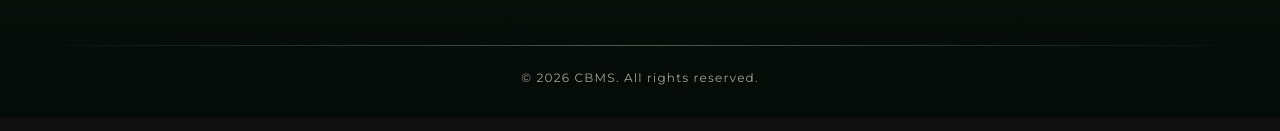
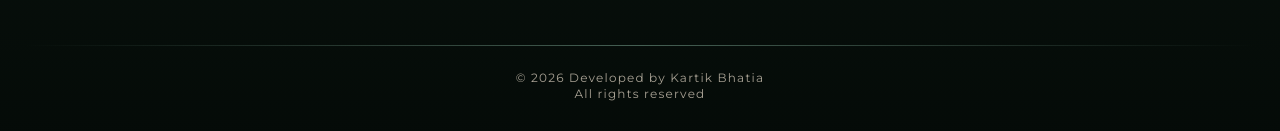
Before and after one commit to kartikbhatia12/Photography, a React (Vite) app: page / in a window 1280 px wide. Shown: the part 5517-5648 px from the top of the page. Built offline with nearby package versions, Linux system fonts and the light colour scheme.

Commit message:
Modify Footer component with new contact details
Updated footer component to include a new contact message and adjusted the copyright notice.

```diff
--- a/src/components/Footer.jsx
+++ b/src/components/Footer.jsx
@@ -71,7 +71,7 @@ const Footer = () => {
       {/* Bottom bar */}
       <div className="sage-line mb-6" />
       <p className="text-center text-warm-muted text-xs tracking-widest">
-        © {new Date().getFullYear()} CBMS. All rights reserved.
+        © {new Date().getFullYear()} Developed by Kartik Bhatia <br /> All rights reserved
       </p>
     </footer>
   );
```
